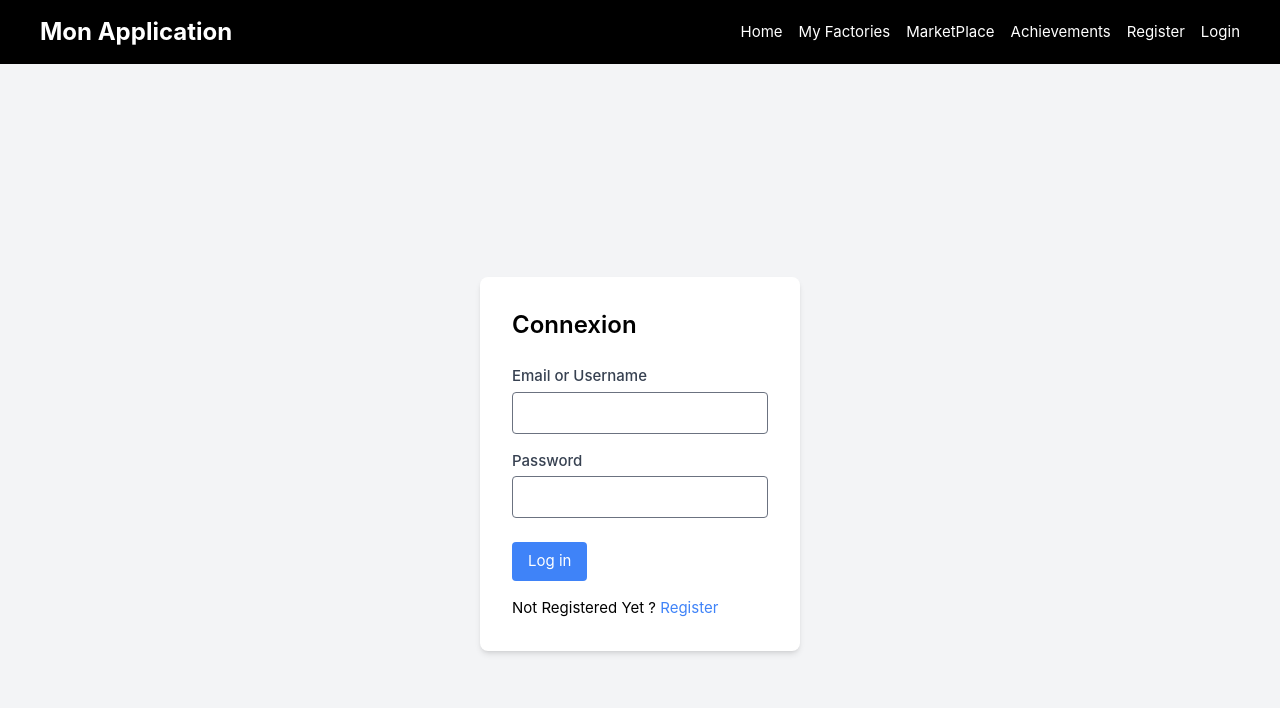
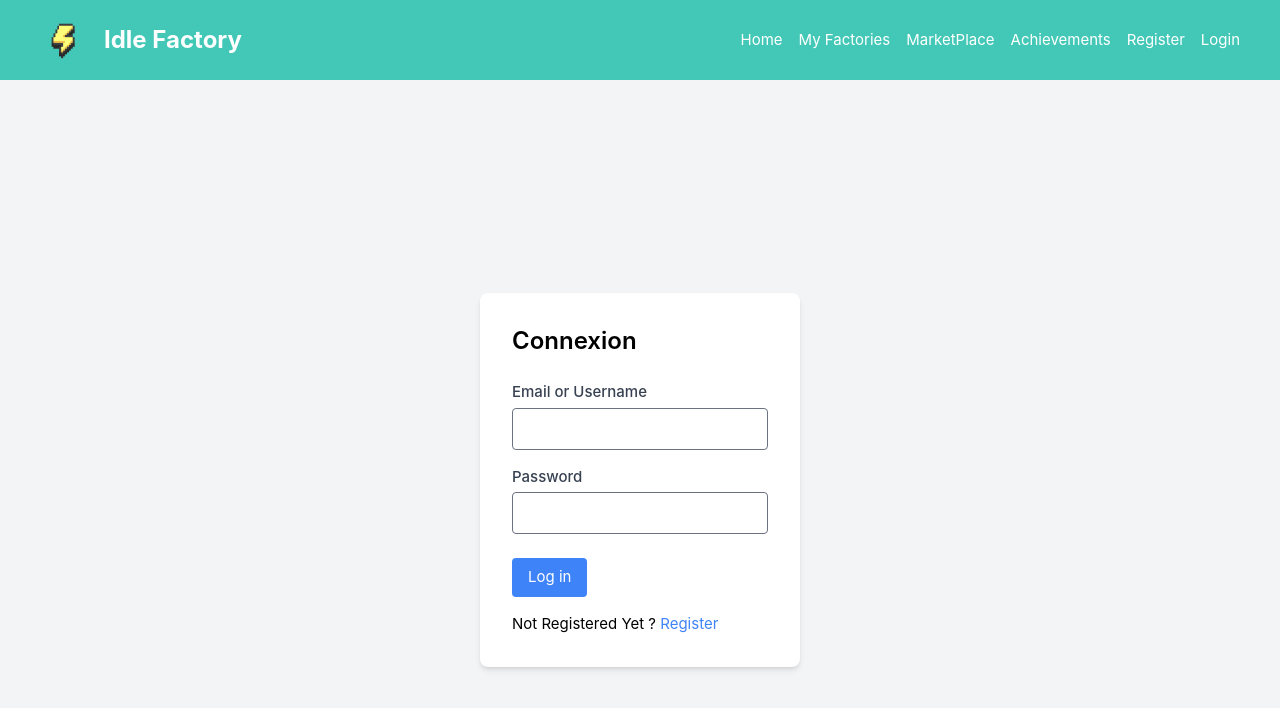
Before and after one commit to IlanHopti/Idle_Game, a Vue app in the folder client/: page /login in a window 1280 px wide. Shown: the top 708 px of the page. Built offline with nearby package versions, Linux system fonts and the light colour scheme; no server answers.

Commit message:
change navbar

```diff
--- a/client/src/App.vue
+++ b/client/src/App.vue
@@ -1,32 +1,5 @@
 <template>
-  <header class="bg-black py-4">
-    <div class="container mx-auto">
-      <nav class="flex items-center justify-between">
-        <div class="text-white text-2xl font-bold">Mon Application</div>
-        <div class="space-x-4">
-          <router-link to="/" class="text-white hover:text-blue-200">Home</router-link>
-          <router-link to="/factories" class="text-white hover:text-blue-200"
-            >My Factories</router-link
-          >
-          <router-link to="/marketplace" class="text-white hover:text-blue-200"
-            >MarketPlace</router-link
-          >
-          <router-link to="/achievements" class="text-white hover:text-blue-200"
-            >Achievements</router-link
-          >
-          <template v-if="!isLogged">
-            <router-link to="/register" class="text-white hover:text-blue-200"
-              >Register</router-link
-            >
-            <router-link to="/login" class="text-white hover:text-blue-200">Login</router-link>
-          </template>
-          <template v-else>
-            <button @click="logout" class="text-white hover:text-blue-200">Logout</button>
-          </template>
-        </div>
-      </nav>
-    </div>
-  </header>
+  <Navbar />
   <div v-if="isLogged">
     <ResourcesComponent></ResourcesComponent>
   </div>
@@ -34,41 +7,13 @@
 </template>
 
 <script setup lang="ts">
+import Navbar from './components/navbar.vue'
 import { useUserStore } from '@/stores/user'
-import { ref, onMounted, onErrorCaptured, watch } from 'vue'
+import { ref } from 'vue'
 import ResourcesComponent from '@/components/ResourcesComponent.vue'
 
 const userConnected = useUserStore()
 const isLogged = ref(userConnected.isLogged)
-
-// Watch for changes in userConnected.isLogged and update isLogged.value
-onMounted(() => {
-  const unwatchIsLogged = watch(
-    () => userConnected.isLogged,
-    (newValue) => {
-      console.log(newValue)
-      isLogged.value = newValue
-    }
-  )
-
-  // Clean up the watcher when the component is unmounted
-  onErrorCaptured(() => {
-    unwatchIsLogged()
-  })
-})
-
-// Fetch user data when the component is mounted
-onMounted(async () => {
-  try {
-    await userConnected.fetchUser()
-  } catch (err) {
-    console.error(err)
-  }
-})
-
-const logout = () => {
-  userConnected.logout()
-}
 </script>
 
 <style scoped>
--- a/client/src/components/navbar.vue
+++ b/client/src/components/navbar.vue
@@ -4,13 +4,13 @@ e
     <div class="container mx-auto">
       <nav class="flex items-center justify-between">
         <div class="flex flex-row items-center">
-          <img class="w-12 mr-4" src="../public/idle_logo.png" alt="idle_logo" />
+          <img class="w-12 mr-4" src="../../public/idle_logo.png" alt="idle_logo" />
           <div class="text-white text-2xl font-bold">Idle Factory</div>
         </div>
         <div class="space-x-4">
           <router-link to="/" class="text-white hover:text-blue-200">Home</router-link>
-          <router-link to="/inventory" class="text-white hover:text-blue-200"
-            >Inventory</router-link
+          <router-link to="/factories" class="text-white hover:text-blue-200"
+            >My Factories</router-link
           >
           <router-link to="/marketplace" class="text-white hover:text-blue-200"
             >MarketPlace</router-link
@@ -18,10 +18,61 @@ e
           <router-link to="/achievements" class="text-white hover:text-blue-200"
             >Achievements</router-link
           >
-          <router-link to="/register" class="text-white hover:text-blue-200">Register</router-link>
-          <router-link to="/login" class="text-white hover:text-blue-200">Login</router-link>
+          <template v-if="!isLogged">
+            <router-link to="/register" class="text-white hover:text-blue-200"
+              >Register</router-link
+            >
+            <router-link to="/login" class="text-white hover:text-blue-200">Login</router-link>
+          </template>
+          <template v-else>
+            <button @click="logout" class="text-white hover:text-blue-200">Logout</button>
+          </template>
         </div>
       </nav>
     </div>
   </header>
 </template>
+
+<script setup lang="ts">
+import { useUserStore } from '@/stores/user'
+import { ref, onMounted, onErrorCaptured, watch } from 'vue'
+
+const userConnected = useUserStore()
+const isLogged = ref(userConnected.isLogged)
+
+// Watch for changes in userConnected.isLogged and update isLogged.value
+onMounted(() => {
+  const unwatchIsLogged = watch(
+    () => userConnected.isLogged,
+    (newValue) => {
+      console.log(newValue)
+      isLogged.value = newValue
+    }
+  )
+
+  // Clean up the watcher when the component is unmounted
+  onErrorCaptured(() => {
+    unwatchIsLogged()
+  })
+})
+
+// Fetch user data when the component is mounted
+onMounted(async () => {
+  try {
+    await userConnected.fetchUser()
+  } catch (err) {
+    console.error(err)
+  }
+})
+
+const logout = () => {
+  userConnected.logout()
+}
+</script>
+
+<style scoped>
+.container {
+  max-width: 1200px;
+  margin: 0 auto;
+}
+</style>
```
